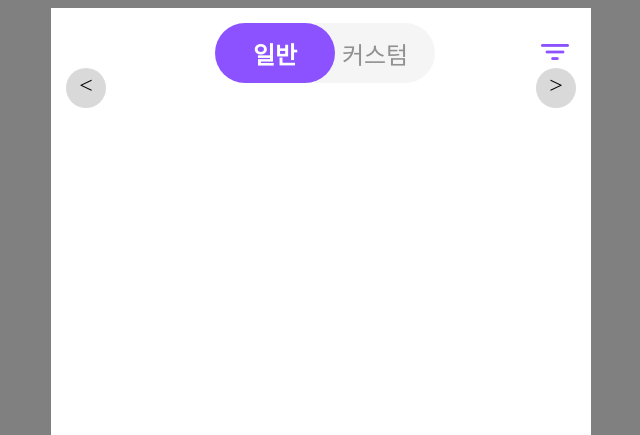
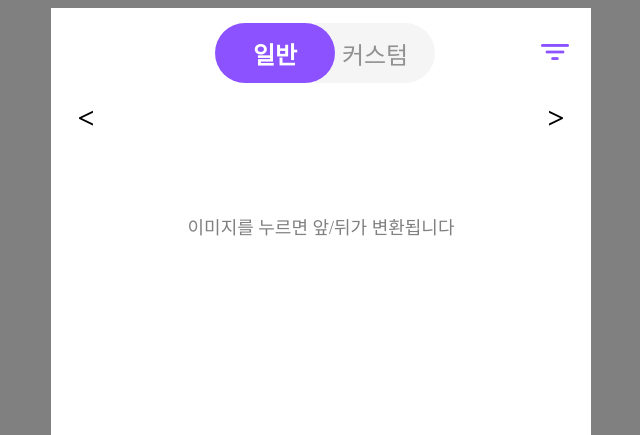
Before and after one commit to sem201/2024-simba-2-21, a Django app: page /main/ in a window 1280 px wide. Shown: the top 435 px of the page, without its empty margins (319-959 px from the left). Run offline with Django 5.2, Linux system fonts and the light colour scheme; data that the repository does not hold is empty; some web fonts are replaced.

Commit message:
design edit

```diff
--- a/simbathonproject/main/templates/design/designpage.html
+++ b/simbathonproject/main/templates/design/designpage.html
@@ -4,8 +4,9 @@
 <head>
     <meta charset="UTF-8">
     <meta name="viewport" content="width=device-width, initial-scale=1.0">
-    <title>Checkbox Filter</title>
+    <title>뭐입을과</title>
     <link rel="stylesheet" type="text/css" href="{% static 'css/design/designpage.css' %}">
+    <link rel="icon" type="image/png" href="{% static 'assets/charcol.png' %}">
     <style>
         .resize-button {
             width: 10px;
--- a/simbathonproject/main/templates/design/informationpage.html
+++ b/simbathonproject/main/templates/design/informationpage.html
@@ -4,6 +4,8 @@
     {% load static %}
     <link rel='stylesheet' type='text/css' href="{% static "css/design/information.css"%}">
     <meta charset="UTF-8">
+    <link rel="icon" type="image/png" href="{% static 'assets/charcol.png' %}">
+    <title>뭐입을과</title>
 </head>
 <body>
     <form action="{% url 'main:create' %}" method="POST" enctype="multipart/form-data">
--- a/simbathonproject/main/templates/design/select_page.html
+++ b/simbathonproject/main/templates/design/select_page.html
@@ -4,6 +4,8 @@
     {% load static %}
     <link rel='stylesheet' type='text/css' href="{% static "css/design/select_page.css"%}">
     <meta charset="UTF-8">
+    <link rel="icon" type="image/png" href="{% static 'assets/charcol.png' %}">
+    <title>뭐입을과</title>
 </head>
 
 <body>
--- a/simbathonproject/main/templates/design/start_page.html
+++ b/simbathonproject/main/templates/design/start_page.html
@@ -3,6 +3,8 @@
     {% load static %}
     <link rel='stylesheet' type='text/css' href="{% static "css/design/start_page.css"%}">
     <meta charset="UTF-8">
+    <link rel="icon" type="image/png" href="{% static 'assets/charcol.png' %}">
+    <title>뭐입을과</title>
 </head>
 
 <body>
--- a/simbathonproject/main/templates/main/customfilterpage.html
+++ b/simbathonproject/main/templates/main/customfilterpage.html
@@ -4,8 +4,9 @@
 <head>
     <meta charset="UTF-8">
     <meta name="viewport" content="width=device-width, initial-scale=1.0">
-    <title>Checkbox Filter</title>
+    <title>뭐입을과</title>
     <link rel="stylesheet" type="text/css" href="{% static 'css/main/filter_page.css' %}">
+    <link rel="icon" type="image/png" href="{% static 'assets/charcol.png' %}">
 </head>
 
 
--- a/simbathonproject/main/templates/main/custompage.html
+++ b/simbathonproject/main/templates/main/custompage.html
@@ -3,7 +3,9 @@
 <head>
     {% load static %}
     <link rel="stylesheet" type="text/css" href="{% static 'css/main/custom_page.css' %}">
+    <link rel="icon" type="image/png" href="{% static 'assets/charcol.png' %}">
     <meta charset="UTF-8">
+    <title>뭐입을과</title>
 </head>
 <body>
     <div id="container" data-total-customs="{{ total_customs }}">
--- a/simbathonproject/main/templates/main/filterpage.html
+++ b/simbathonproject/main/templates/main/filterpage.html
@@ -4,8 +4,9 @@
 <head>
     <meta charset="UTF-8">
     <meta name="viewport" content="width=device-width, initial-scale=1.0">
-    <title>Checkbox Filter</title>
+    <title>뭐입을과</title>
     <link rel="stylesheet" type="text/css" href="{% static 'css/main/filter_page.css' %}">
+    <link rel="icon" type="image/png" href="{% static 'assets/charcol.png' %}">
 </head>
 
 
--- a/simbathonproject/main/templates/main/mainpage.html
+++ b/simbathonproject/main/templates/main/mainpage.html
@@ -3,8 +3,9 @@
 <head>
     {% load static %}
     <link rel="stylesheet" type="text/css" href="{% static 'css/main/main_page.css' %}">
+    <link rel="icon" type="image/png" href="{% static 'assets/charcol.png' %}">
     <meta charset="UTF-8">
-    <title>뭐입을꽈</title>
+    <title>뭐입을과</title>
 </head>
 <body>
     <div id="container">
@@ -25,6 +26,7 @@
                     <a href="#" class="prev" title="이전">&lt;</a>
                 </div>
                 <div class="slider__img">
+                    <p id="toggle_instruction" align="center">이미지를 누르면 앞/뒤가 변환됩니다</p>
                     <div class="slider__inner">
                         {% for varsity in varsitys %}
                             {% if not filter_apply_dep or varsity.major in filter_apply_dep %}
--- a/simbathonproject/main/templates/main/startpage.html
+++ b/simbathonproject/main/templates/main/startpage.html
@@ -4,8 +4,9 @@
     <head>
         <meta charset="UTF-8">
         <meta name="viewport" content="width=device-width, initial-scale=1.0">
-        <title>Checkbox Filter</title>
+        <title>뭐입을과</title>
         <link rel="stylesheet" type="text/css" href="{% static 'css/main/startpage.css' %}">
+        <link rel="icon" type="image/png" href="{% static 'assets/charcol.png' %}">
     </head>
     <body>
         <div id="main_container">
--- a/simbathonproject/simbathonproject/static/css/main/custom_page.css
+++ b/simbathonproject/simbathonproject/static/css/main/custom_page.css
@@ -131,19 +131,18 @@ body {
     transform: translateY(-50%);
     width: 40px;
     height: 40px;
-    background-color: rgb(217, 217, 217);
     line-height: 35px;
     text-align: center;
     text-decoration: none;
     color: black;
-    font-size: 24px;
+    font-size: 30px;
     z-index: 10;
     border-radius: 50%;
+    font-weight: bold;
 }
 
 .slider__btn a:hover {
     border-radius: 50%;
-    background-color: #919191;
     color: #fff;
 }
 
--- a/simbathonproject/simbathonproject/static/css/main/main_page.css
+++ b/simbathonproject/simbathonproject/static/css/main/main_page.css
@@ -181,14 +181,14 @@ body {
     transform: translateY(-50%);
     width: 40px;
     height: 40px;
-    background-color: rgb(217, 217, 217);
     line-height: 35px;
     text-align: center;
     text-decoration: none;
     color: black;
-    font-size: 24px;
+    font-size: 30px;
     z-index: 10;
     border-radius: 50%;
+    font-weight: bold;
 }
 
 .slider__btn > a:hover {
@@ -234,3 +234,11 @@ p{
     text-align: center;
     font-size: 15px;
 }
+
+/* 추가: 새로운 문구에 대한 스타일 */
+#toggle_instruction {
+    font-family: 'NanumGothic';
+    font-size: 18px;
+    color: gray;
+    margin-top: 20px;
+}
```
